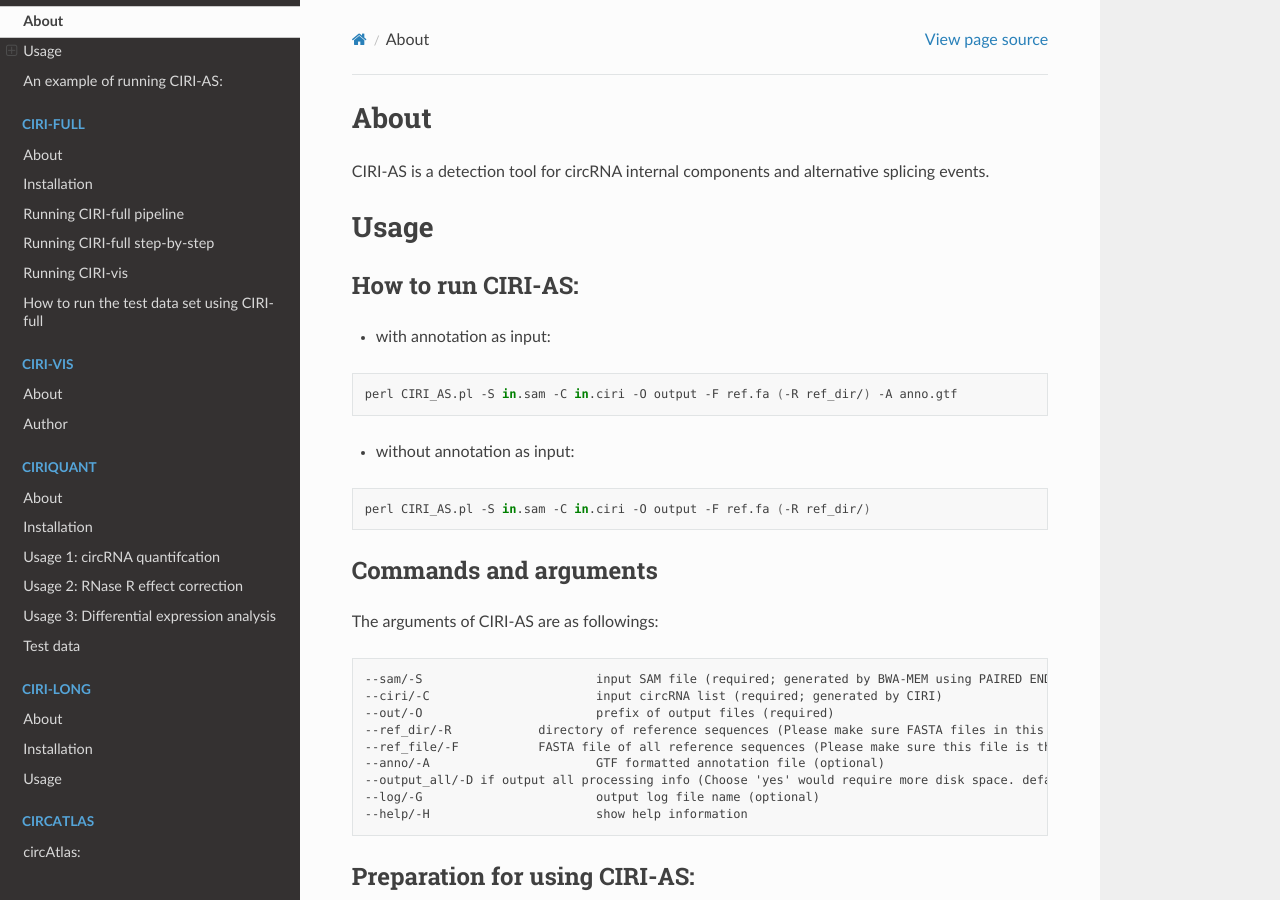
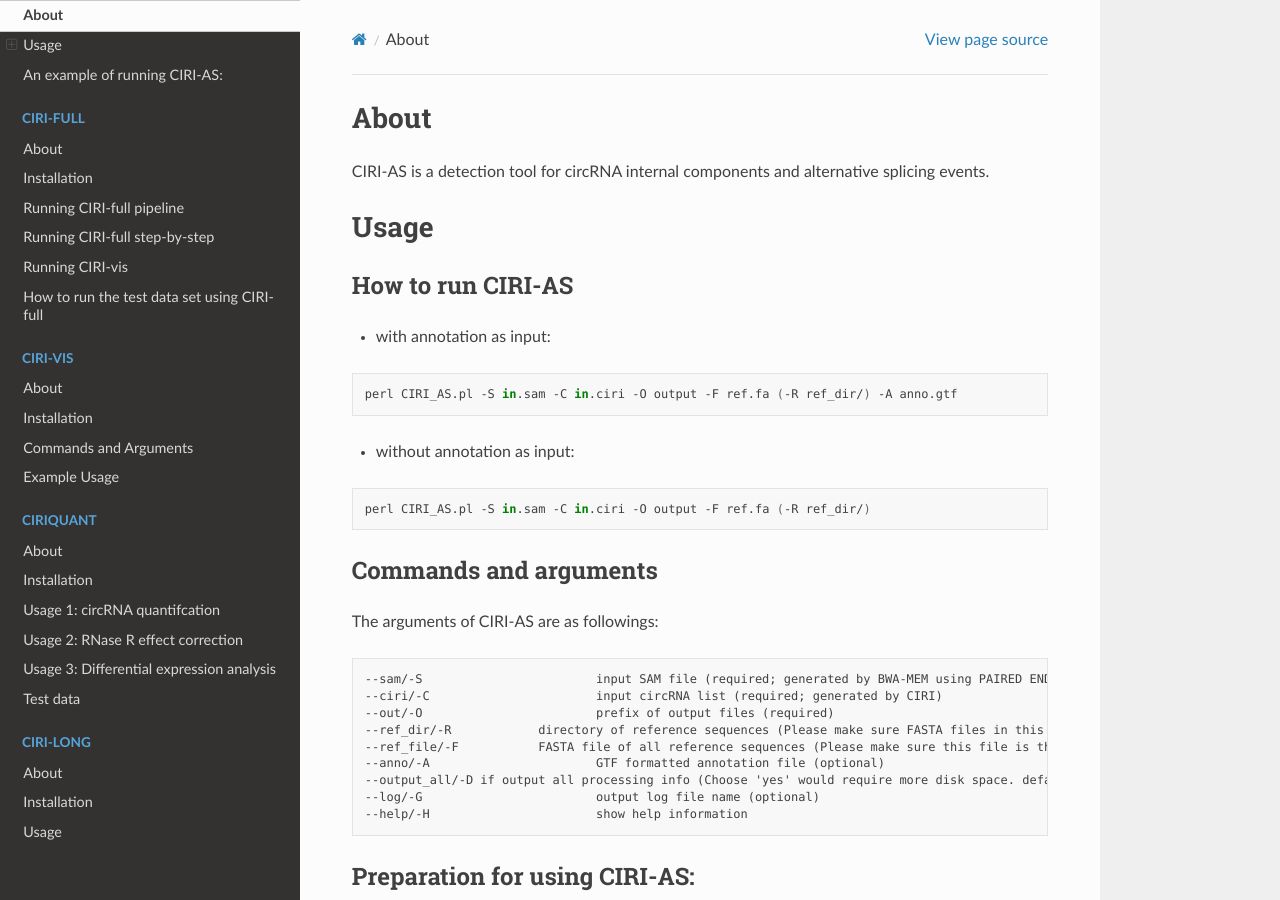
Before and after one commit to bioinfo-biols/CIRI-cookbook, a Sphinx documentation site: the page built from source/CIRI-AS.md, in a window 1280 px wide and 900 px high. Built offline with Sphinx 7.4.7 and the Read the Docs theme 2.0.0, drawn with Linux system fonts in a browser that asks for light colours.

Commit message:
update toc

````diff
--- a/source/CIRI-AS.md
+++ b/source/CIRI-AS.md
@@ -4,7 +4,7 @@
 
 # Usage
 
-## How to run CIRI-AS:
+## How to run CIRI-AS
 
 - with annotation as input:
 
--- a/source/CIRI-vis.md
+++ b/source/CIRI-vis.md
@@ -4,7 +4,7 @@
 
 ![CIRI-vis.png](https://github.com/bioinfo-biols/Zhaolab/blob/master/CIRI-vis.png?raw=true)
 
-# Author
+## Author
 
 Authors: Yi Zheng(zhengyi@biols.ac.cn), Fangqing Zhao(zhfq@biols.ac.cn)
 
@@ -13,6 +13,8 @@
 ## Release Notes
 
 - Version 1.4
+
+# Installation
 
 ## Prerequisites
 
@@ -37,6 +39,8 @@
 ```
 
 you can find CIRI-vis.jar in the folder.
+
+# Commands and Arguments
 
 ## Running CIRI-vis
 
@@ -142,7 +146,7 @@
 >(Image_name)#(BSJ) length=(isoform_length) (isoform_BSJ_read_count)/(circRNA_BSJ_read_count)
 ```
 
-## Example Usage
+# Example Usage
 
 Test data sets (FASTQ file, annotation file and reference sequence) are packaged with the CIRI-full software, which can be found in the CIRI-full_test/ folder. Temporary and final results are given in the CIRI-full/test_output/ folder.
 
````
Also changed, not shown: other parts of source/CIRI-vis.md (+1 -1 lines), source/circAtlas.md (+1 -1 lines).
